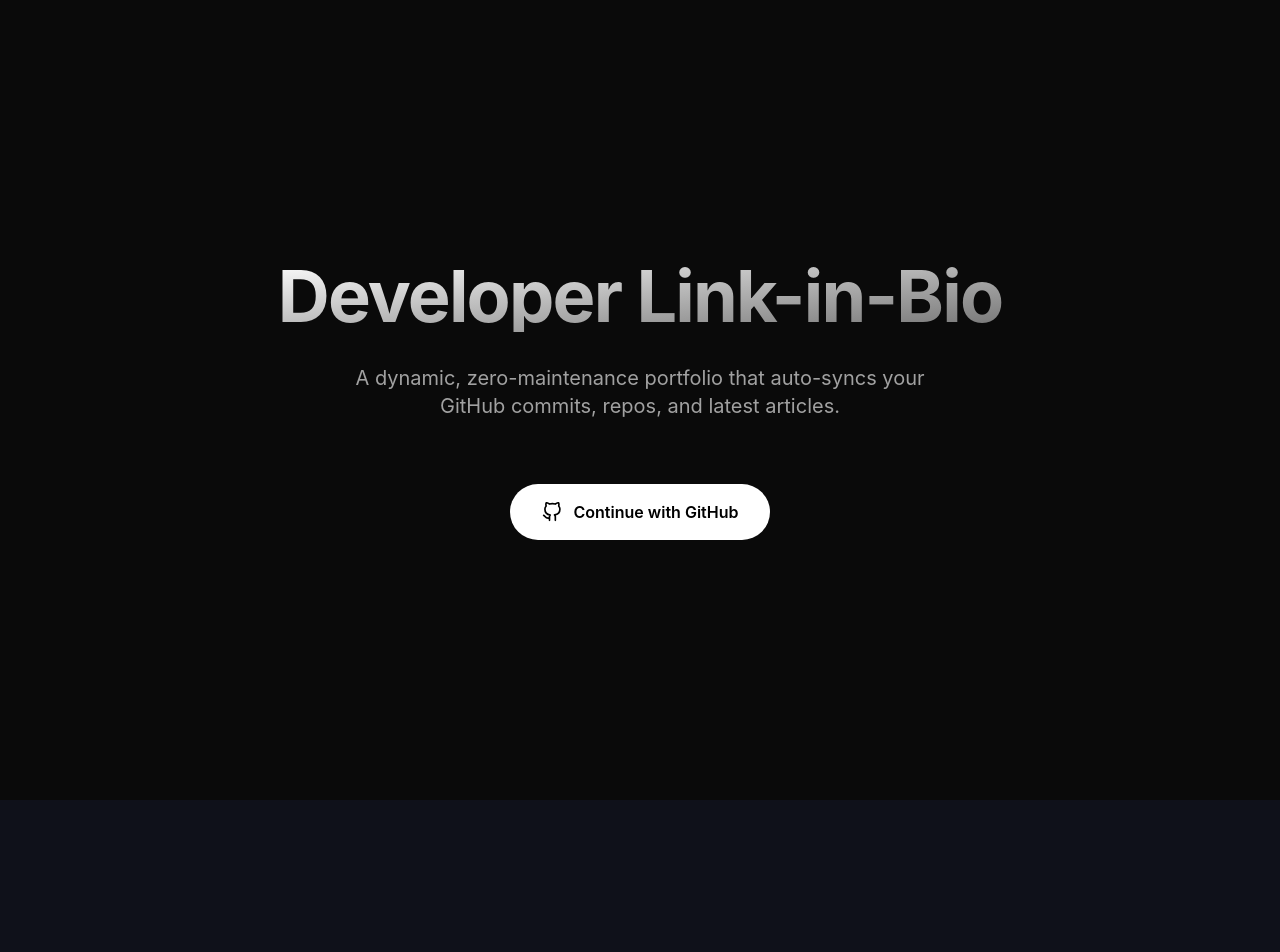
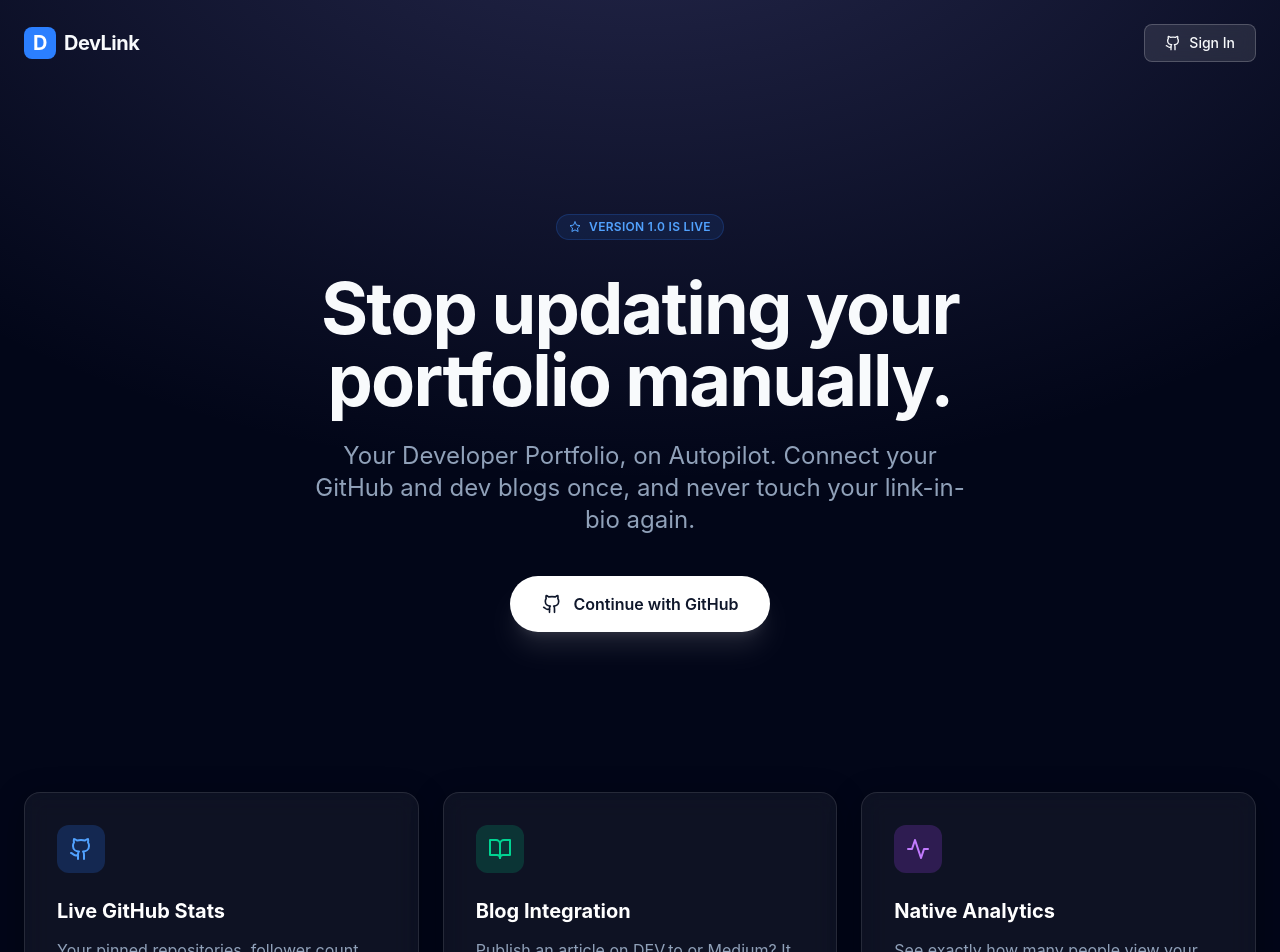
Before and after one commit to orion-script/link-in-bio-frontend, a Next.js app: page / in a window 1280 px wide. Shown: the top 952 px of the page. Before the commit the page ends 800 px from the top, so only its background shows below. Built offline with nearby package versions, Linux system fonts and the light colour scheme; no server answers.

Commit message:
Day 11: Landing Page

```diff
--- a/src/app/[username]/page.tsx
+++ b/src/app/[username]/page.tsx
@@ -103,7 +103,7 @@
                 key={link.id}
                 linkId={link.id}
                 url={link.url}
-                className="block p-4 rounded-xl glass-panel text-center font-medium text-white hover:scale-[1.02] hover:bg-white/10 hover:border-[var(--accent-color)] transition-all active:scale-95 shadow-lg shadow-black/10"
+                className="block p-4 rounded-xl glass-panel text-center font-medium text-white hover:scale-[1.02] hover:bg-white/10 hover:border-(--accent-color) transition-all active:scale-95 shadow-lg shadow-black/10"
               >
                 {link.title}
               </TrackedLink>
@@ -135,7 +135,7 @@
               <BookOpen size={16} /> Recent Articles
             </h2>
             <div className="space-y-4">
-              {articles.map((article) => (
+              {articles.map((article: any) => (
                 <a
                   key={article.id}
                   href={article.url}
--- a/src/app/page.tsx
+++ b/src/app/page.tsx
@@ -2,6 +2,7 @@
 import { useEffect, useState, Suspense } from 'react';
 import { useSearchParams, useRouter } from 'next/navigation';
 import Link from 'next/link';
+import { Github, Activity, BookOpen, Star } from '@/components/Icons';
 
 const BaseUrl = process.env.NEXT_PUBLIC_BASE_URL;
 
@@ -33,57 +34,129 @@
     window.location.href = `${BaseUrl}/auth/github`;
   };
 
-  const handleLogout = () => {
-    localStorage.removeItem('access_token');
-    setToken(null);
-  };
+  return (
+    <div className="min-h-screen bg-slate-950 text-slate-50 relative overflow-hidden font-(family-name:--font-geist-sans)">
+      {/* Background Gradients (Glassmorphism theme consistency) */}
+      <div className="absolute top-0 inset-x-0 h-screen bg-[radial-gradient(ellipse_80%_80%_at_50%_-20%,rgba(120,119,198,0.3),rgba(255,255,255,0))] pointer-events-none" />
+      <div className="absolute bottom-0 inset-x-0 h-screen bg-[radial-gradient(ellipse_80%_80%_at_50%_120%,rgba(56,189,248,0.15),rgba(255,255,255,0))] pointer-events-none" />
 
-  return (
-    <div className="min-h-screen bg-neutral-950 text-neutral-50 flex flex-col items-center justify-center p-8 font-(family-name:--font-geist-sans)">
-      <Suspense fallback={<div className="text-white">Loading...</div>}>
+      <Suspense fallback={<div className="text-white min-h-screen flex items-center justify-center">Loading...</div>}>
         <AuthHandler setToken={setToken}>
-          <main className="max-w-3xl w-full flex flex-col items-center gap-8 text-center">
-            <h1 className="text-5xl md:text-7xl font-bold tracking-tight bg-linear-to-br from-white to-neutral-500 text-transparent bg-clip-text">
-              Developer Link-in-Bio
-            </h1>
-            <p className="text-xl text-neutral-400 max-w-xl">
-              A dynamic, zero-maintenance portfolio that auto-syncs your GitHub commits, repos, and latest articles.
-            </p>
 
-            {token ? (
-              <div className="flex flex-col items-center gap-4 mt-8 p-8 border border-neutral-800 rounded-2xl bg-neutral-900/50 backdrop-blur-sm w-full max-w-md">
-                <div className="w-16 h-16 rounded-full bg-green-500/20 flex items-center justify-center text-green-400 mb-2">
-                  <svg className="w-8 h-8" fill="none" viewBox="0 0 24 24" stroke="currentColor">
-                    <path strokeLinecap="round" strokeLinejoin="round" strokeWidth={2} d="M5 13l4 4L19 7" />
-                  </svg>
-                </div>
-                <h2 className="text-2xl font-semibold">Successfully Authenticated</h2>
-                <p className="text-neutral-400 text-sm">Your JWT token is stored securely.</p>
-                <div className="flex gap-3 mt-4">
+          {/* Navbar */}
+          <nav className="relative z-10 w-full max-w-7xl mx-auto px-6 py-6 flex items-center justify-between">
+            <div className="flex items-center gap-2 font-bold text-xl tracking-tight">
+              <div className="w-8 h-8 rounded-lg bg-blue-500 flex items-center justify-center text-white">
+                D
+              </div>
+              DevLink
+            </div>
+            <div>
+              {token ? (
+                <Link href="/dashboard" className="glass-button px-5 py-2 text-sm font-medium">
+                  Dashboard
+                </Link>
+              ) : (
+                <button onClick={handleLogin} className="glass-button px-5 py-2 text-sm font-medium flex items-center gap-2">
+                  <Github size={16} /> Sign In
+                </button>
+              )}
+            </div>
+          </nav>
+
+          <main className="relative z-10 w-full max-w-7xl mx-auto px-6 pb-24 flex flex-col items-center">
+
+            {/* Hero Section */}
+            <section className="pt-24 pb-16 md:pt-32 md:pb-24 flex flex-col items-center text-center max-w-4xl">
+              <div className="inline-flex items-center gap-2 px-3 py-1 rounded-full bg-blue-500/10 border border-blue-500/20 text-blue-400 text-xs font-semibold uppercase tracking-wide mb-8 animate-in fade-in slide-in-from-bottom-4 duration-700">
+                <Star size={12} /> Version 1.0 is live
+              </div>
+              <h1 className="text-5xl md:text-7xl font-bold tracking-tight mb-6 animate-in fade-in slide-in-from-bottom-6 duration-700 delay-100">
+                Stop updating your portfolio manually.
+              </h1>
+              <p className="text-xl md:text-2xl text-slate-400 max-w-2xl mb-10 animate-in fade-in slide-in-from-bottom-8 duration-700 delay-200">
+                Your Developer Portfolio, on Autopilot. Connect your GitHub and dev blogs once, and never touch your link-in-bio again.
+              </p>
+
+              <div className="animate-in fade-in slide-in-from-bottom-10 duration-700 delay-300">
+                {token ? (
                   <Link
                     href="/dashboard"
-                    className="px-6 py-2 rounded-full bg-white text-black font-medium hover:bg-neutral-200 transition-colors text-sm cursor-pointer inline-block"
+                    className="inline-flex items-center justify-center px-8 py-4 rounded-full bg-blue-500 hover:bg-blue-600 text-white font-semibold transition-all hover:scale-105 active:scale-95 shadow-lg shadow-blue-500/25"
                   >
                     Go to Dashboard
                   </Link>
+                ) : (
                   <button
-                    onClick={handleLogout}
-                    className="px-6 py-2 rounded-full border border-neutral-700 hover:bg-neutral-800 transition-colors text-sm cursor-pointer"
+                    onClick={handleLogin}
+                    className="inline-flex items-center gap-3 px-8 py-4 rounded-full bg-white text-slate-900 font-semibold hover:bg-slate-200 transition-all hover:scale-105 active:scale-95 shadow-xl shadow-white/10 cursor-pointer"
                   >
-                    Sign out
+                    <Github size={20} />
+                    Continue with GitHub
                   </button>
+                )}
+              </div>
+            </section>
+
+            {/* Features Grid */}
+            <section className="w-full grid grid-cols-1 md:grid-cols-3 gap-6 pt-16">
+
+              <div className="glass-panel p-8 flex flex-col items-start text-left hover:bg-white/[0.04] transition-colors">
+                <div className="w-12 h-12 rounded-xl bg-blue-500/20 flex items-center justify-center text-blue-400 mb-6">
+                  <Github size={24} />
                 </div>
+                <h3 className="text-xl font-bold text-white mb-3">Live GitHub Stats</h3>
+                <p className="text-slate-400 leading-relaxed">
+                  Your pinned repositories, follower count, and total stars are automatically synced directly from the GitHub GraphQL API.
+                </p>
               </div>
-            ) : (
-              <button
-                onClick={handleLogin}
-                className="mt-8 flex items-center gap-3 bg-white text-black px-8 py-4 rounded-full font-semibold hover:bg-neutral-200 transition-all hover:scale-105 active:scale-95 cursor-pointer"
-              >
-                <svg viewBox="0 0 24 24" width="20" height="20" stroke="currentColor" strokeWidth="2" fill="none" strokeLinecap="round" strokeLinejoin="round" className="css-i6dzq1"><path d="M9 19c-5 1.5-5-2.5-7-3m14 6v-3.87a3.37 3.37 0 0 0-.94-2.61c3.14-.35 6.44-1.54 6.44-7A5.44 5.44 0 0 0 20 4.77 5.07 5.07 0 0 0 19.91 1S18.73.65 16 2.48a13.38 13.38 0 0 0-7 0C6.27.65 5.09 1 5.09 1A5.07 5.07 0 0 0 5 4.77a5.44 5.44 0 0 0-1.5 3.78c0 5.42 3.3 6.61 6.44 7A3.37 3.37 0 0 0 9 18.13V22"></path></svg>
-                Continue with GitHub
-              </button>
-            )}
+
+              <div className="glass-panel p-8 flex flex-col items-start text-left hover:bg-white/[0.04] transition-colors">
+                <div className="w-12 h-12 rounded-xl bg-emerald-500/20 flex items-center justify-center text-emerald-400 mb-6">
+                  <BookOpen size={24} />
+                </div>
+                <h3 className="text-xl font-bold text-white mb-3">Blog Integration</h3>
+                <p className="text-slate-400 leading-relaxed">
+                  Publish an article on DEV.to or Medium? It automatically appears on your profile within minutes via our backend caches.
+                </p>
+              </div>
+
+              <div className="glass-panel p-8 flex flex-col items-start text-left hover:bg-white/[0.04] transition-colors">
+                <div className="w-12 h-12 rounded-xl bg-purple-500/20 flex items-center justify-center text-purple-400 mb-6">
+                  <Activity size={24} />
+                </div>
+                <h3 className="text-xl font-bold text-white mb-3">Native Analytics</h3>
+                <p className="text-slate-400 leading-relaxed">
+                  See exactly how many people view your profile and which custom links they click with our native tracking engine.
+                </p>
+              </div>
+
+            </section>
+
+            {/* Bottom CTA */}
+            <section className="w-full max-w-4xl mt-32 glass-panel p-12 flex flex-col items-center text-center relative overflow-hidden border-blue-500/20">
+              <div className="absolute inset-0 bg-[radial-gradient(circle_at_50%_0%,rgba(59,130,246,0.15),transparent)] pointer-events-none" />
+              <h2 className="text-3xl font-bold text-white mb-4 relative z-10">Ready to automate your portfolio?</h2>
+              <p className="text-slate-400 mb-8 max-w-lg relative z-10">Join hundreds of developers who have already stopped wasting time manually updating their personal sites.</p>
+
+              <div className="relative z-10">
+                {token ? (
+                  <Link href="/dashboard" className="glass-button px-8 py-3 bg-white/10 hover:bg-white/20 text-white font-medium inline-block">
+                    Open Dashboard
+                  </Link>
+                ) : (
+                  <button onClick={handleLogin} className="glass-button px-8 py-3 bg-white text-slate-900 hover:bg-slate-200 font-semibold flex items-center gap-2 cursor-pointer">
+                    <Github size={18} /> Get Started Free
+                  </button>
+                )}
+              </div>
+            </section>
+
           </main>
+
+          <footer className="relative z-10 text-center pb-8 text-slate-500 text-sm">
+            &copy; 2026 Developer Link-in-Bio. Built in public in 14 days.
+          </footer>
         </AuthHandler>
       </Suspense>
     </div>
```
